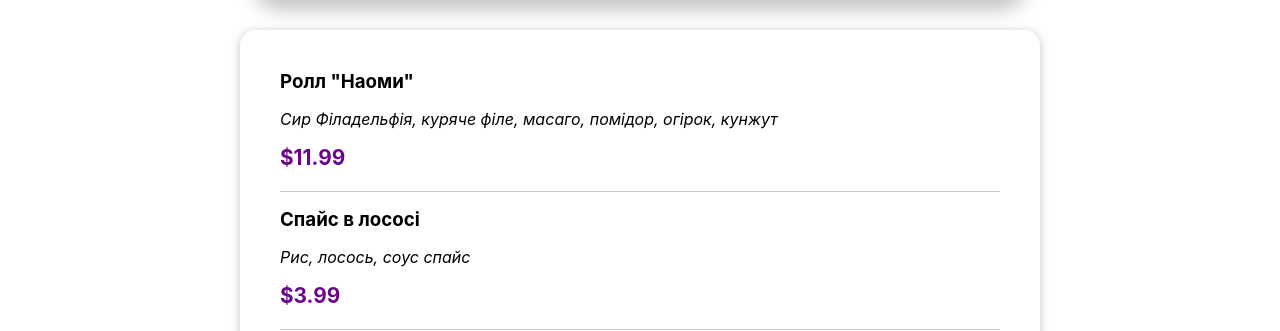
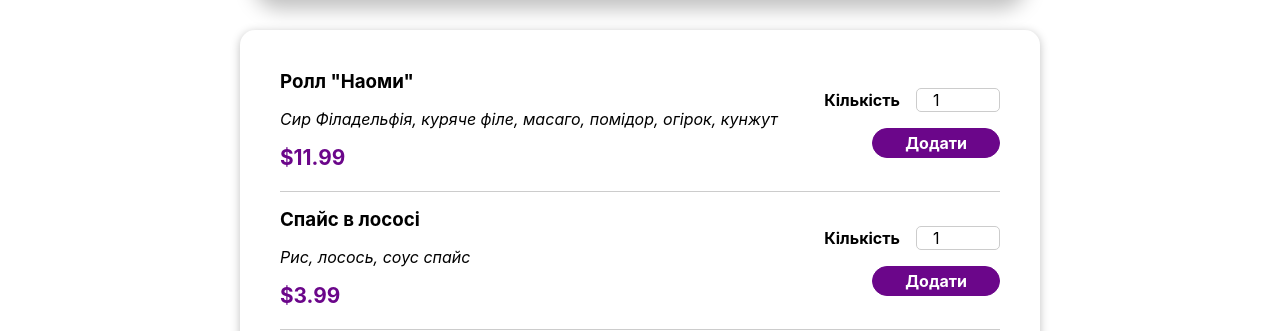
Before and after one commit to OlegYelis/react-food-order-app, a React (Create React App) app: page / in a window 1280 px wide. Shown: the part 469-800 px from the top of the page. Built offline with nearby package versions, Linux system fonts and the light colour scheme.

Commit message:
added the MealItemForm component

```diff
--- a/src/components/Meals/MealsList/MealItem/MealItem.jsx
+++ b/src/components/Meals/MealsList/MealItem/MealItem.jsx
@@ -1,4 +1,5 @@
 import { MealDescription, ItemWrapper, MealPrice } from './MealItem.styled';
+import { MealItemForm } from './MealItemForm/MealItemForm';
 
 export const MealItem = ({ name, description, price }) => {
   const formattedPrice = `$${price.toFixed(2)}`;
@@ -10,7 +11,9 @@ export const MealItem = ({ name, description, price }) => {
         <MealDescription>{description}</MealDescription>
         <MealPrice>{formattedPrice}</MealPrice>
       </div>
-      <div></div>
+      <div>
+        <MealItemForm />
+      </div>
     </ItemWrapper>
   );
 };
--- a/src/components/Meals/MealsList/MealItem/MealItem.styled.js
+++ b/src/components/Meals/MealsList/MealItem/MealItem.styled.js
@@ -2,6 +2,7 @@ import styled from '@emotion/styled';
 
 export const ItemWrapper = styled.li`
   display: flex;
+  align-items: center;
   justify-content: space-between;
   margin: 1rem;
   padding-bottom: 1rem;
--- a/src/components/Meals/MealsList/MealItem/MealItemForm/MealItemForm.jsx
+++ b/src/components/Meals/MealsList/MealItem/MealItemForm/MealItemForm.jsx
@@ -0,0 +1,20 @@
+import { Input } from 'components/UI/Input/Input';
+import { ItemFormWrapper } from './MealItemForm.styled';
+
+export const MealItemForm = () => {
+  return (
+    <ItemFormWrapper>
+      <Input
+        label="Кількість"
+        input={{
+          id: 'amount',
+          type: 'number',
+          min: '1',
+          step: '1',
+          defaultValue: '1',
+        }}
+      />
+      <button>Додати</button>
+    </ItemFormWrapper>
+  );
+};
--- a/src/components/Meals/MealsList/MealItem/MealItemForm/MealItemForm.styled.js
+++ b/src/components/Meals/MealsList/MealItem/MealItemForm/MealItemForm.styled.js
@@ -1,6 +1,6 @@
 import styled from '@emotion/styled';
 
-export const ItemFormWrapper = styled.div`
+export const ItemFormWrapper = styled.form`
   text-align: right;
 
   button {
--- a/src/components/Meals/MealsList/MealsList.jsx
+++ b/src/components/Meals/MealsList/MealsList.jsx
@@ -1,4 +1,4 @@
-import { Card } from 'components/UI/Card';
+import { Card } from 'components/UI/Card/Card';
 import { MealItem } from './MealItem/MealItem';
 import { MealsListWrapper } from './MealsList.styled';
 
--- /dev/null
+++ b/src/components/UI/Input/Input.jsx
@@ -0,0 +1,10 @@
+import { InputWrapper } from './Input.styled';
+
+export const Input = ({ label, input }) => {
+  return (
+    <InputWrapper>
+      <label htmlFor={input.id}>{label}</label>
+      <input {...input} />
+    </InputWrapper>
+  );
+};
--- /dev/null
+++ b/src/components/UI/Input/Input.styled.js
@@ -0,0 +1,20 @@
+import styled from '@emotion/styled';
+
+export const InputWrapper = styled.div`
+  display: flex;
+  align-items: center;
+  margin-bottom: 1rem;
+
+  label {
+    font-weight: bold;
+    margin-right: 1rem;
+  }
+
+  input {
+    width: 4rem;
+    border-radius: 5px;
+    border: 1px solid #ccc;
+    font: inherit;
+    padding-left: 1rem;
+  }
+`;
```
Also changed, not shown: src/components/UI/Card/Card.jsx (renamed from src/components/UI/Card.jsx), src/components/UI/Card/Card.styled.js (renamed from src/components/UI/Card.styled.js).
